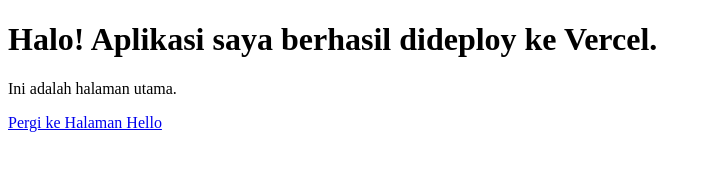
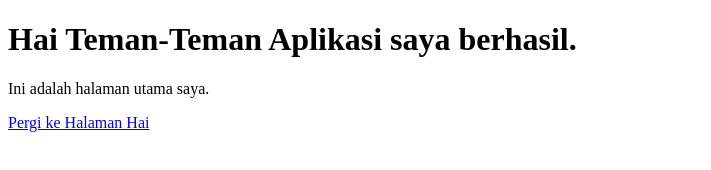
Before and after one commit to Raynaputriiqrimatandjung/demostrasi, a plain HTML site: page index.html in a window 1280 px wide. Shown: the whole page, without its empty margins (0-711 px from the left). Drawn offline with Linux system fonts and the light colour scheme.

Commit message:
Update index.html

```diff
--- a/index.html
+++ b/index.html
@@ -5,8 +5,8 @@
     <title>Tugas PaaS Saya</title>
 </head>
 <body>
-    <h1>Halo! Aplikasi saya berhasil dideploy ke Vercel.</h1>
-    <p>Ini adalah halaman utama.</p>
-    <a href="/hello.html">Pergi ke Halaman Hello</a>
+    <h1>Hai Teman-Teman Aplikasi saya berhasil.</h1>
+    <p>Ini adalah halaman utama saya.</p>
+    <a href="/hello.html">Pergi ke Halaman Hai</a>
 </body>
 </html>
```
